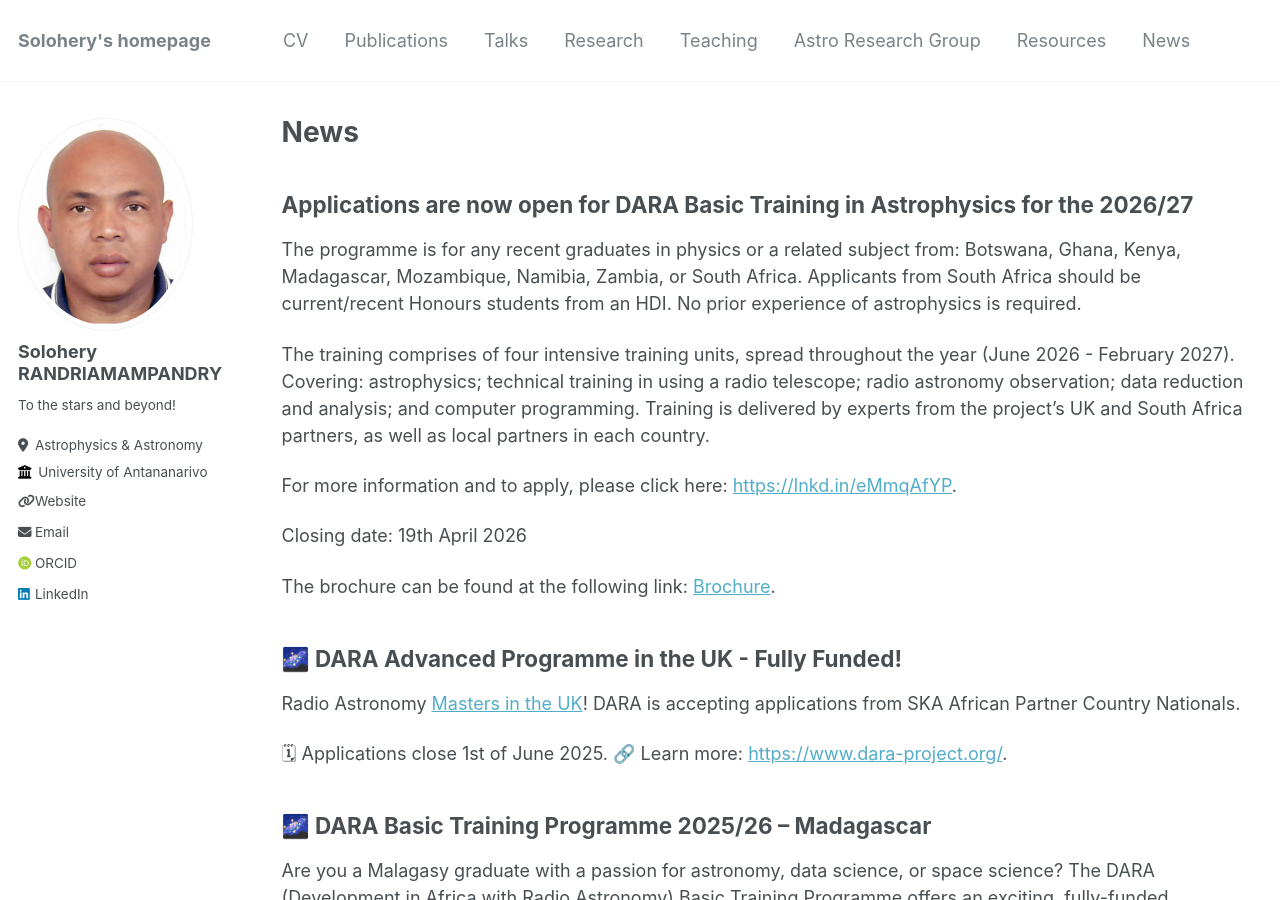
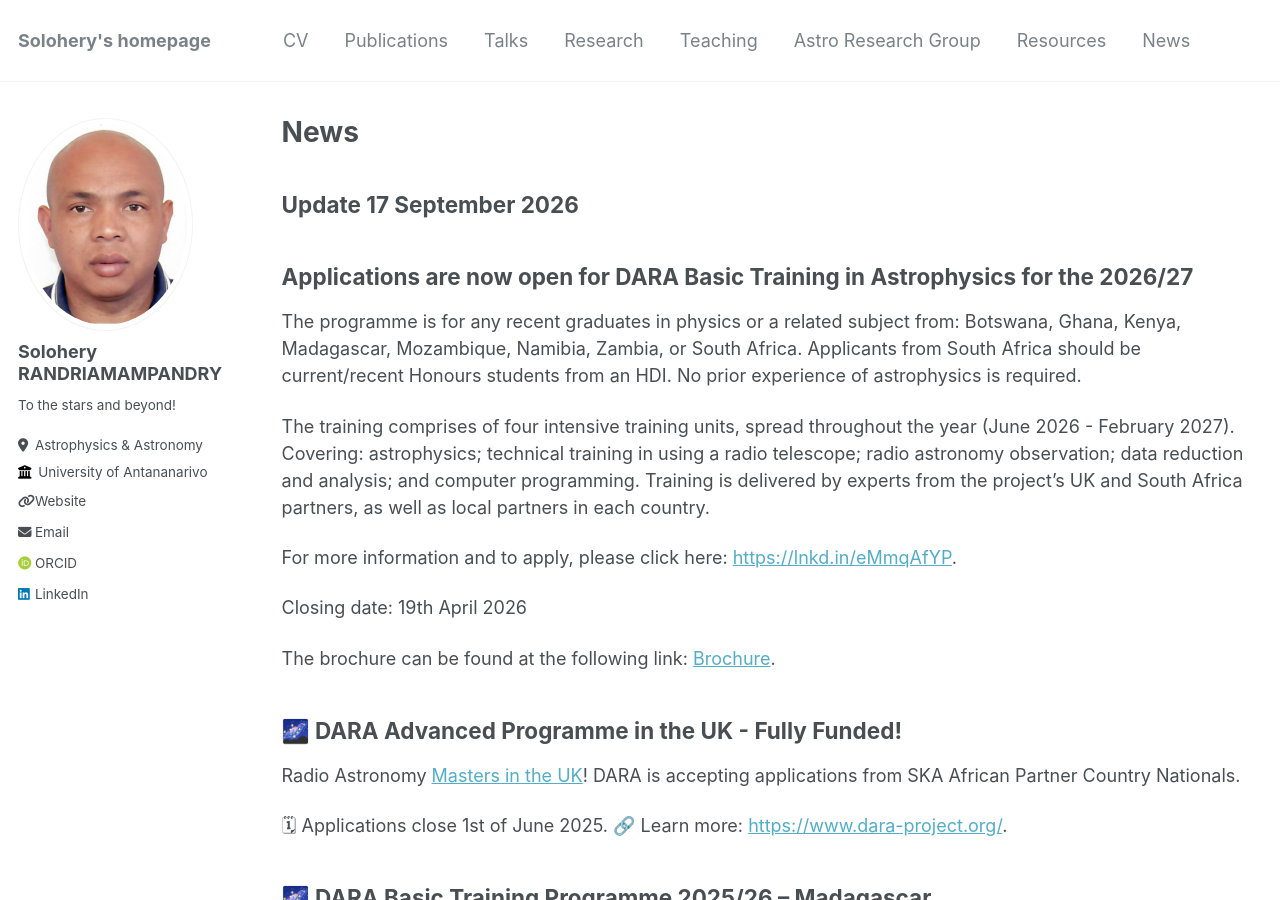
Before and after one commit to solohery-astro/solohery-astro.github.io, a Jekyll site: the page built from _pages/news.md, in a window 1280 px wide and 900 px high. Built offline with Jekyll 4.4.1, drawn with Linux system fonts in a browser that asks for light colours; some web fonts are replaced.

Commit message:
Update news.md

```diff
--- a/_pages/news.md
+++ b/_pages/news.md
@@ -4,7 +4,7 @@ title: "News"
 permalink: /news/
 author_profile: true
 ---
-
+## Update 17 September 2026
 ## Applications are now open for DARA Basic Training in Astrophysics for the 2026/27
 
 The programme is for any recent graduates in physics or a related subject from: Botswana, Ghana, Kenya, Madagascar, Mozambique, Namibia, Zambia, or South Africa. Applicants from South Africa should be current/recent Honours students from an HDI. No prior experience of astrophysics is required.
```
